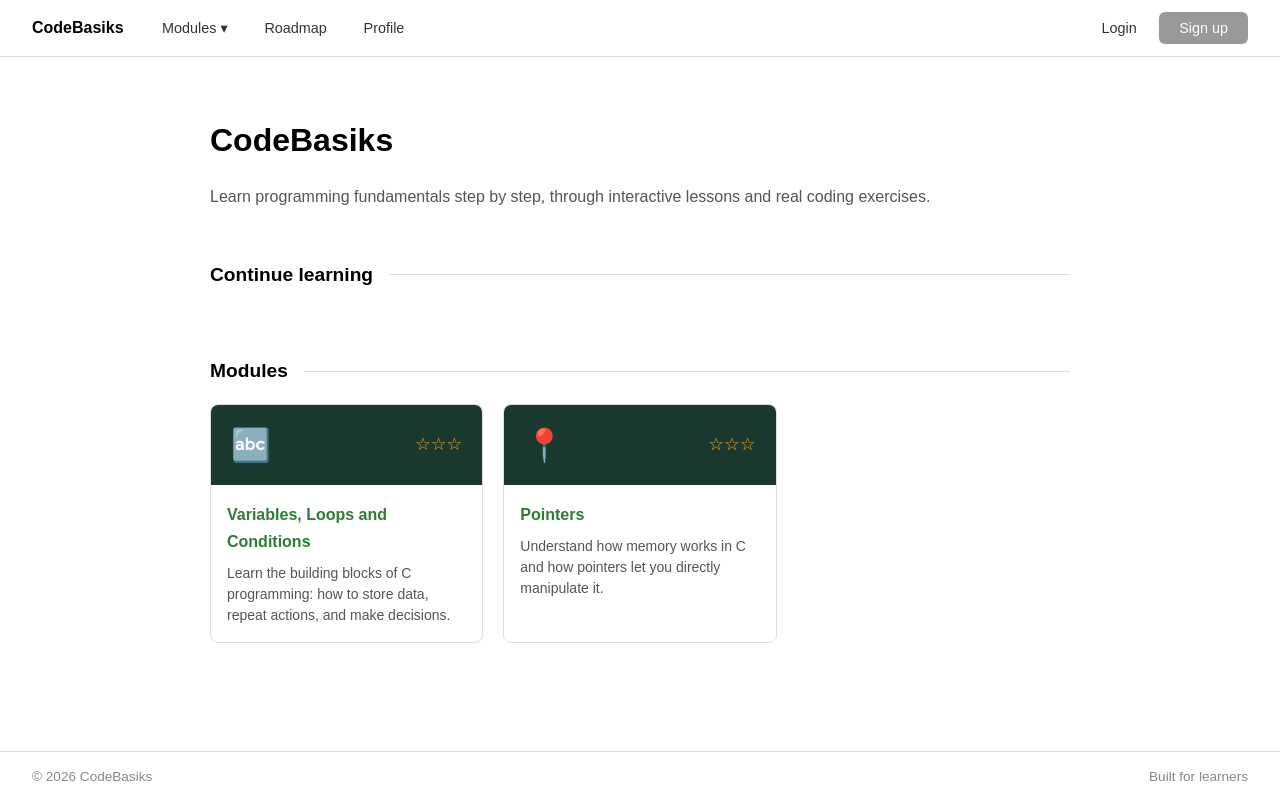
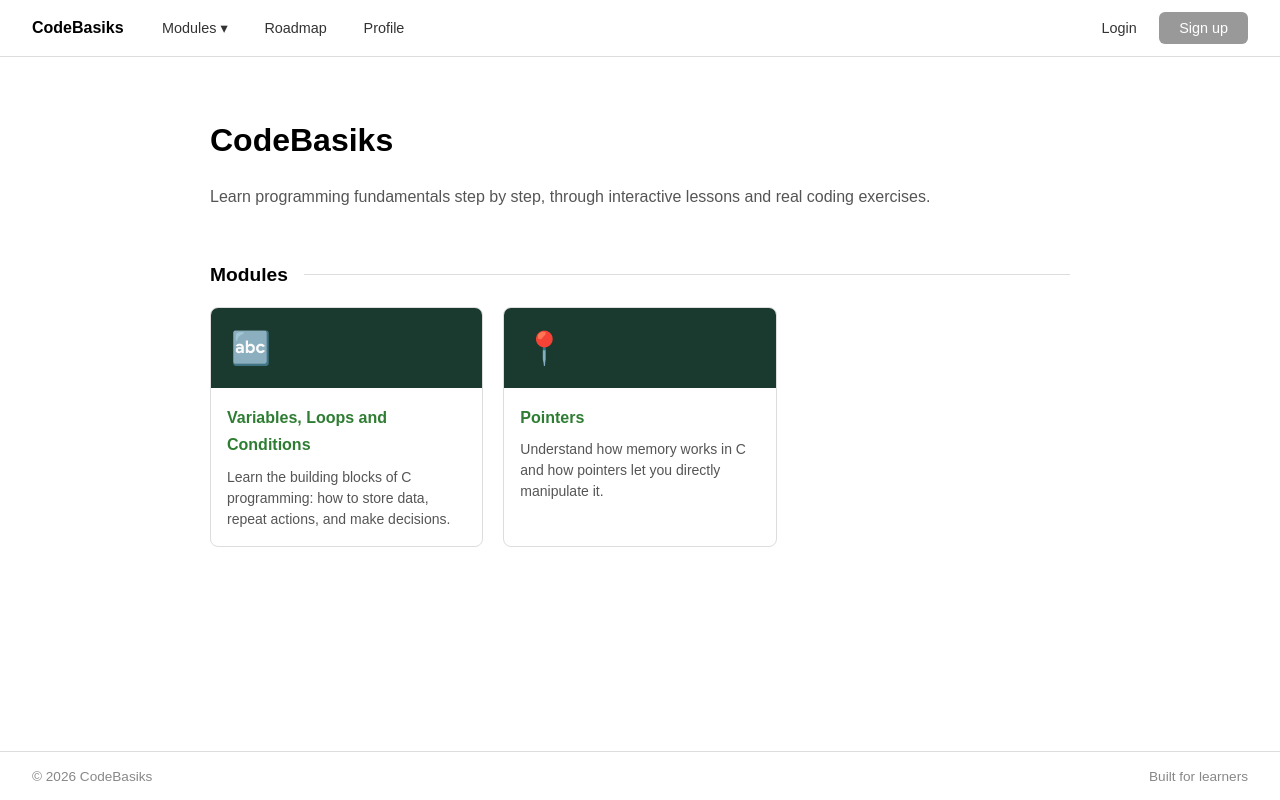
Before and after one commit to Tholarr/codebasiks, a React (Vite) app in the folder frontend/: page / in a window 1280 px wide. Built offline with nearby package versions, Linux system fonts and the light colour scheme.

Commit message:
:adhesive_bandage: Fix sync stars display across module and home pages

```diff
--- a/frontend/src/components/ModuleLayout.tsx
+++ b/frontend/src/components/ModuleLayout.tsx
@@ -1,4 +1,5 @@
 import { useNavigate } from "react-router-dom";
+import { useAuth } from "../auth/AuthContext";
 import Navbar from "./Navbar";
 import PageWrapper from "./PageWrapper";
 import { secondaryButtonStyle } from "../styles/common";
@@ -22,7 +23,8 @@ type Props = {
 
 export default function ModuleLayout({ title, moduleId, description, lessons }: Props) {
   const navigate = useNavigate();
-  const { isCompleted, stars } = useModuleProgress(moduleId);
+  const { user } = useAuth();
+  const { isCompleted, stars, loaded } = useModuleProgress(moduleId);
   const totalPerLesson = lessons.map(l => l.total);
   const starsDisplay = "★".repeat(stars(totalPerLesson)) + "☆".repeat(3 - stars(totalPerLesson));
 
@@ -36,7 +38,7 @@ export default function ModuleLayout({ title, moduleId, description, lessons }:
 
         <div style={{ display: "flex", alignItems: "center", gap: "1rem", marginTop: "1.5rem" }}>
           <h1 style={{ margin: 0 }}>{title}</h1>
-          <span style={{ fontSize: "1.5rem", color: "#f5a623" }}>{starsDisplay}</span>
+          {user && loaded && <span style={{ fontSize: "1.5rem", color: "#f5a623" }}>{starsDisplay}</span>}
         </div>
         <p style={{ color: "#555", marginBottom: "2rem" }}>{description}</p>
 
--- a/frontend/src/hooks/useModuleProgress.ts
+++ b/frontend/src/hooks/useModuleProgress.ts
@@ -11,15 +11,20 @@ type LessonProgress = {
 export function useModuleProgress(moduleId: string) {
   const { token } = useAuth();
   const [progress, setProgress] = useState<LessonProgress[]>([]);
+  const [loaded, setLoaded] = useState(false);
 
   useEffect(() => {
-    if (!token) return;
+    if (!token) {
+      setLoaded(true);
+      return;
+    }
     fetch(`/api/progress/module/${moduleId}`, {
       headers: { Authorization: `Bearer ${token}` },
     })
       .then(res => res.json())
       .then(setProgress)
-      .catch(console.error);
+      .catch(console.error)
+      .finally(() => setLoaded(true));
   }, [moduleId, token]);
 
   const isCompleted = (lessonId: string) =>
@@ -38,5 +43,5 @@ export function useModuleProgress(moduleId: string) {
     return 0;
   };
 
-  return { isCompleted, stars };
+  return { isCompleted, stars, loaded };
 }
--- a/frontend/src/modules/Module01.tsx
+++ b/frontend/src/modules/Module01.tsx
@@ -13,6 +13,7 @@ export default function Module01() {
           path: "/module/01/lesson/01",
           icon: "🔤",
           lessonId: "module01-lesson01",
+          total: 4,
         },
         {
           title: "Lesson 02 - Conditions, parameters and nested loops",
@@ -20,6 +21,7 @@ export default function Module01() {
           path: "/module/01/lesson/02",
           icon: "🔁",
           lessonId: "module01-lesson02",
+          total: 4,
         },
       ]}
     />
--- a/frontend/src/pages/Home.tsx
+++ b/frontend/src/pages/Home.tsx
@@ -1,4 +1,5 @@
 import { useNavigate } from "react-router-dom";
+import { useAuth } from "../auth/AuthContext";
 import PageWrapper from "../components/PageWrapper";
 import Navbar from "../components/Navbar";
 import { useModuleProgress } from "../hooks/useModuleProgress";
@@ -24,6 +25,7 @@ const modules = [
 
 function ModuleCard({ mod }: { mod: typeof modules[0] }) {
   const navigate = useNavigate();
+  const { user } = useAuth();
   const { stars } = useModuleProgress(mod.moduleId);
   const starsCount = stars(mod.totalPerLesson);
   const starsDisplay = "★".repeat(starsCount) + "☆".repeat(3 - starsCount);
@@ -51,7 +53,7 @@ function ModuleCard({ mod }: { mod: typeof modules[0] }) {
         fontSize: "2rem",
       }}>
         <span>{mod.icon}</span>
-        <span style={{ fontSize: "1.1rem", color: "#f5a623" }}>{starsDisplay}</span>
+        {user && <span style={{ fontSize: "1.1rem", color: "#f5a623" }}>{starsDisplay}</span>}
       </div>
 
       <div style={{ padding: "1rem" }}>
@@ -106,6 +108,8 @@ function InProgressCard({ mod }: { mod: typeof modules[0] }) {
 }
 
 export default function Home() {
+  const { user } = useAuth();
+
   return (
     <PageWrapper>
       <div style={{ fontFamily: "sans-serif" }}>
@@ -118,6 +122,8 @@ export default function Home() {
           </p>
 
           {/* Continue learning section — cards hide themselves if not in progress */}
+          {user && (
+            <>
               <div style={{ marginBottom: "1rem", display: "flex", alignItems: "center", gap: "1rem" }}>
                 <h2 style={{ margin: 0, fontSize: "1.2rem" }}>Continue learning</h2>
                 <div style={{ flex: 1, height: "1px", backgroundColor: "#ddd" }} />
@@ -127,6 +133,8 @@ export default function Home() {
                   <InProgressCard key={mod.moduleId} mod={mod} />
                 ))}
               </div>
+            </>
+          )}
 
           {/* All modules */}
           <div style={{ marginBottom: "1rem", display: "flex", alignItems: "center", gap: "1rem" }}>
```
Lines whose indentation alone changed are shown as unchanged.
